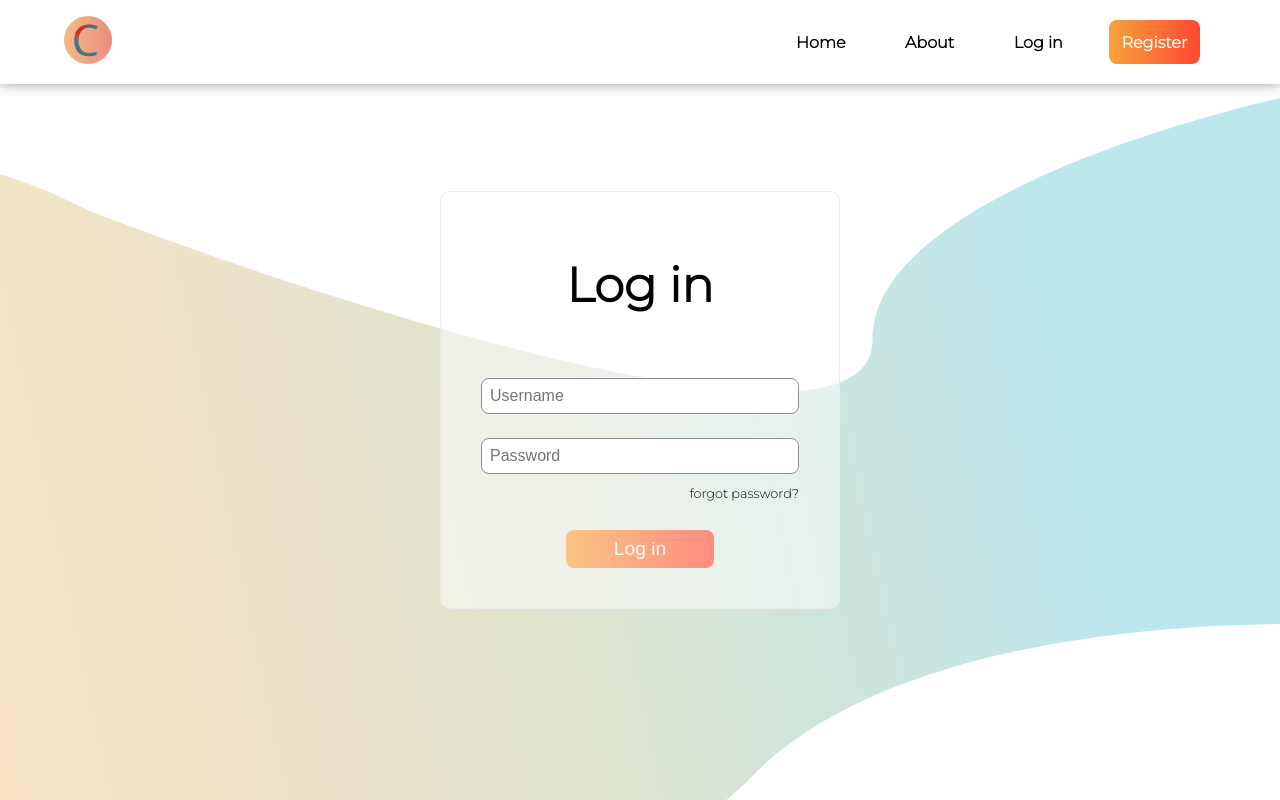
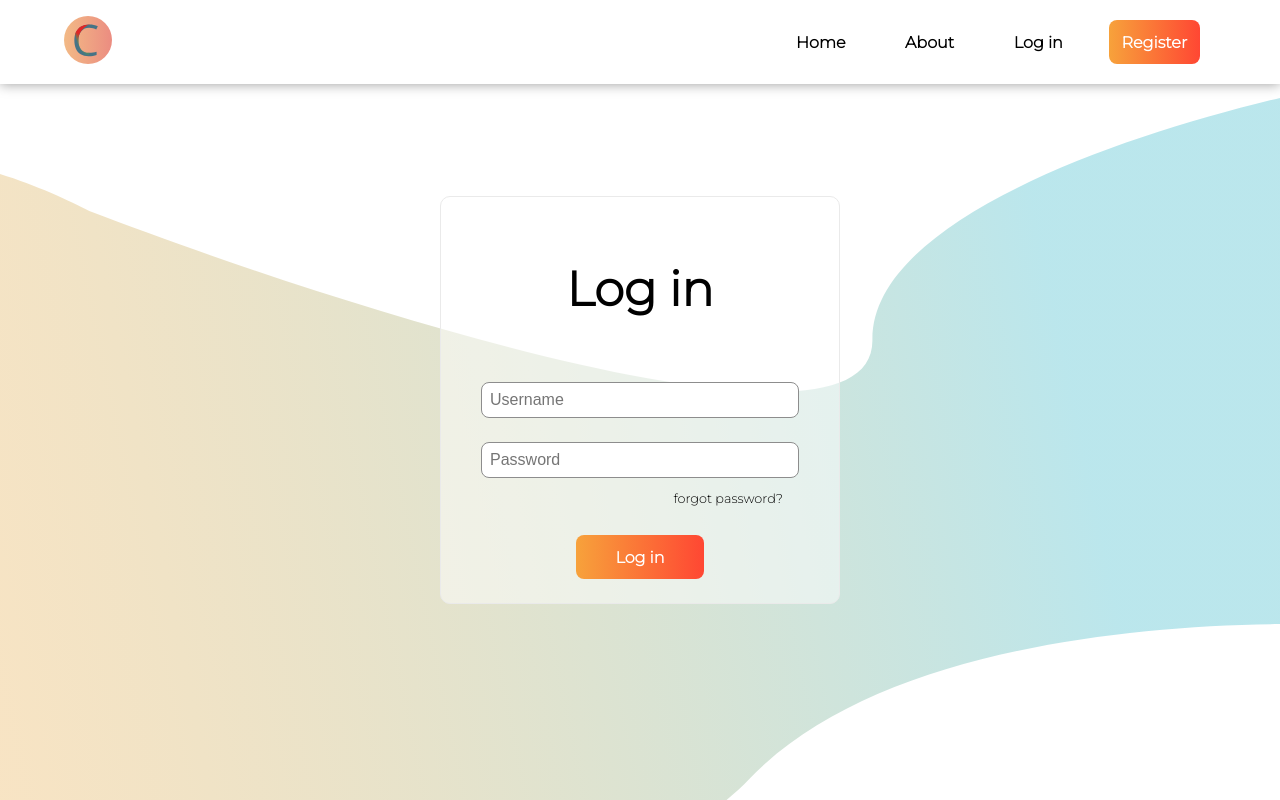
Before and after one commit to jermainejanszen/carta, a Next.js app: page /login in a window 1280 px wide. Built offline with nearby package versions, Linux system fonts and the light colour scheme.

Commit message:
updated button on login page

```diff
--- a/pages/login/index.tsx
+++ b/pages/login/index.tsx
@@ -1,5 +1,6 @@
 import { useRouter } from 'next/router';
 import SplashNavBar from '../../widgets/SplashNavBar';
+import Button from '../../components/Button';
 import styles from '../../styles/Login.module.scss';
 
 interface Props {
@@ -10,7 +11,8 @@ const Login = (props: Props) => {
 
   const router = useRouter();
 
-  const handleLogin = () => {
+  const handleLogin = (e) => {
+    e.preventDefault();
     router.push('/projects');
   }
 
@@ -23,19 +25,23 @@ const Login = (props: Props) => {
       <div className={styles.card}>
         <h2>Log in</h2>
 
-        <form className={styles.form} action="" id="login-form">
+        <form
+          className={styles.form}
+          action=""
+          id="login-form"
+          onSubmit={handleLogin}>
+
           <input placeholder="Username" type="text" name="username" />
           <input placeholder="Password" type="password" name="password" />
+
+          <p className={styles.forgotPass}>forgot password?</p>
+
+          <Button
+            palette="primary"
+            onClick={handleLogin} >
+              Log in
+          </Button>
         </form>
-
-        <p className={styles.forgotPass}>forgot password?</p>
-
-        <input
-          className={styles.button}
-          type="button"
-          form="login-form"
-          value="Log in"
-          onClick={handleLogin} />
       </div>
     </div>
   )
--- a/styles/Login.module.scss
+++ b/styles/Login.module.scss
@@ -44,21 +44,6 @@
   }
 }
 
-.button {
-    padding: 0.5rem 3rem;
-    margin: 1rem 0;
-    color: white;
-    background-color: $red500;
-    border: none;
-    border-radius: 8px;
-    font-size: 1.2rem;
-    background-image: linear-gradient(to right, $orange500, $red500);
-}
-
-.button:hover {
-    cursor: pointer;
-}
-
 .form{
   display: flex;
   flex-direction: column;
@@ -80,7 +65,13 @@
 
   input:focus {
     outline: none;
-        box-shadow: 1px 0px 6px $aqua500;
+    box-shadow: 1px 0px 6px $aqua400;
+  }
+
+  :last-child {
+    margin-top: 1rem;
+    width: 8rem;
+    align-self: center;
   }
 }
 
```
Lines whose indentation alone changed are shown as unchanged.
